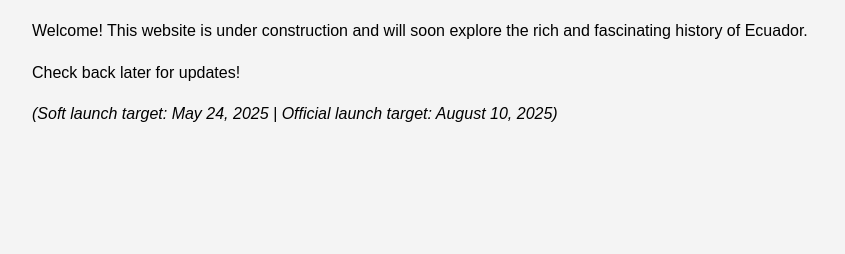
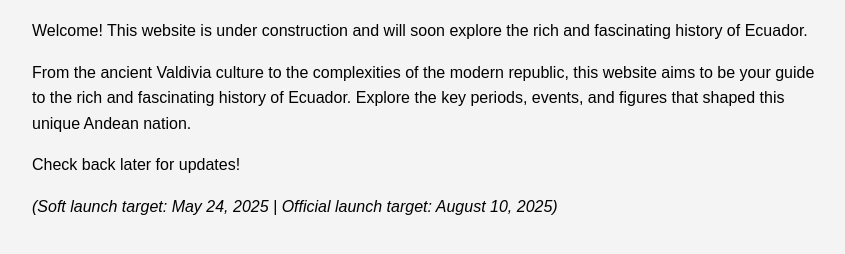
Before and after one commit to bredmondc/history-ecuador-website, a plain HTML site: page index.html in a window 1280 px wide. Shown: the part 140-394 px from the top of the page, without its empty margins (208-1053 px from the left). Drawn offline with Linux system fonts and the light colour scheme.

Commit message:
Update index.html
Update introductory text on homepage

```diff
--- a/index.html
+++ b/index.html
@@ -21,6 +21,7 @@
 <body>
     <h1>History of Ecuador</h1>
     <p>Welcome! This website is under construction and will soon explore the rich and fascinating history of Ecuador.</p>
+    <p>From the ancient Valdivia culture to the complexities of the modern republic, this website aims to be your guide to the rich and fascinating history of Ecuador. Explore the key periods, events, and figures that shaped this unique Andean nation.</p>
     <p>Check back later for updates!</p>
     <p><em>(Soft launch target: May 24, 2025 | Official launch target: August 10, 2025)</em></p>
 </body>
```
